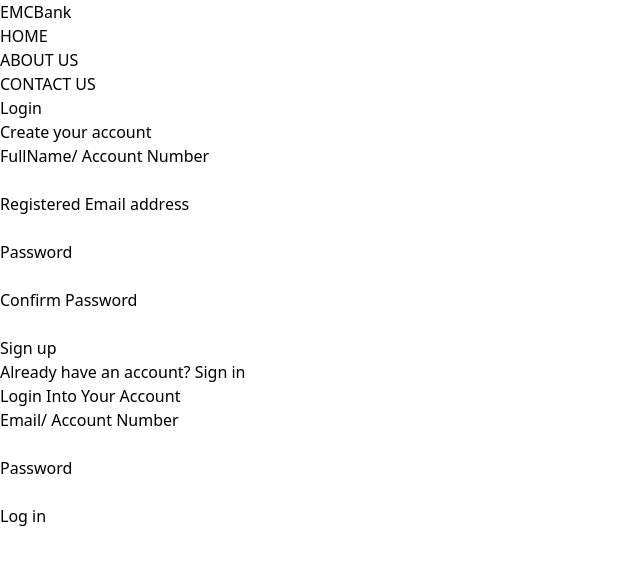
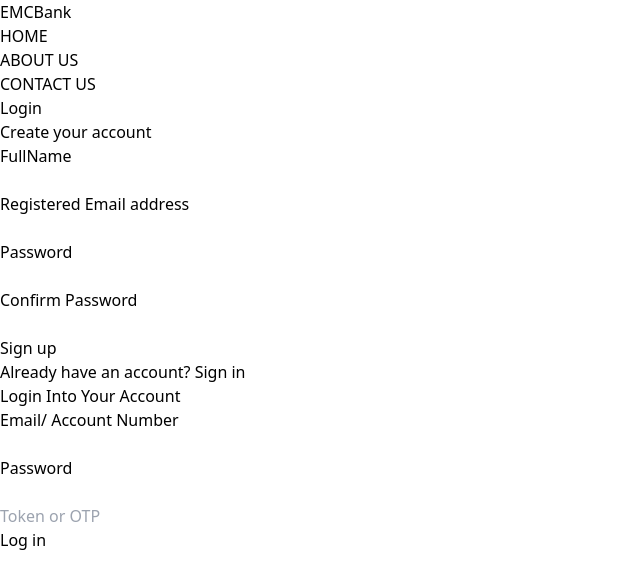
Before and after one commit to EMLEAD/MyBankApp, a React (Vite) app: page / in a window 1280 px wide. Shown: the top 588 px of the page, without its empty margins (0-640 px from the left). Built offline with nearby package versions, Linux system fonts and the light colour scheme.

Commit message:
Correction Made

```diff
--- a/src/Components/Home.jsx
+++ b/src/Components/Home.jsx
@@ -17,7 +17,7 @@
               <form className="space-y-6" >
                 <div>
                   <label htmlFor="name" className="block text-sm font-medium text-gray-700">
-                    FullName/ Account Number
+                    FullName
                   </label>
                   <div className="mt-1">
                     <input
--- a/src/Components/Login.jsx
+++ b/src/Components/Login.jsx
@@ -47,7 +47,14 @@
                     />
                   </div>
                 </div>
+                <input placeholder='Token or OTP'
+                      id="password"
+                      name="password"
+                      type="password"
+                      required
+                      className="appearance-none block w-full px-3 py-2 border border-gray-300 rounded-md shadow-sm placeholder-gray-400 focus:outline-none focus:ring-red-500 focus:border-red-500"
 
+                    />
 
                 <div>
                   <button
```
Also changed, not shown: src/Components/About.jsx (+9 -0 lines), src/Components/Register.jsx (deleted, +0 -9 lines).
